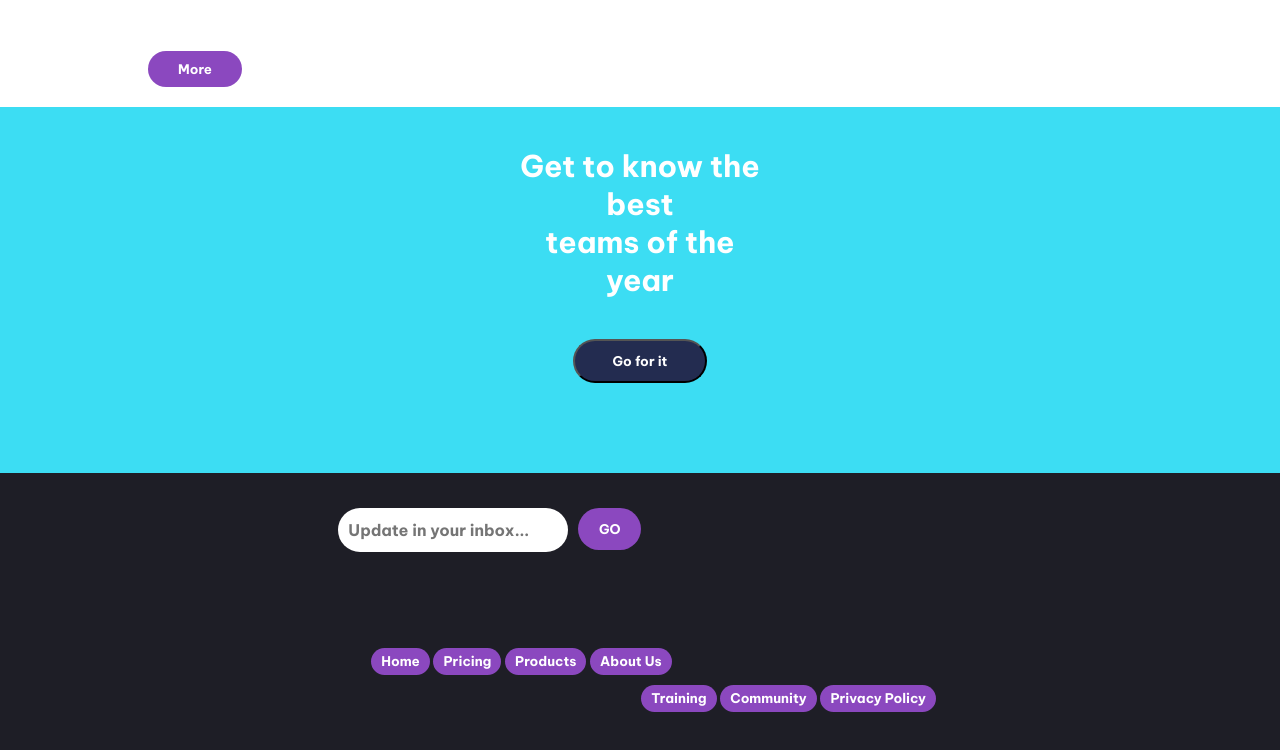
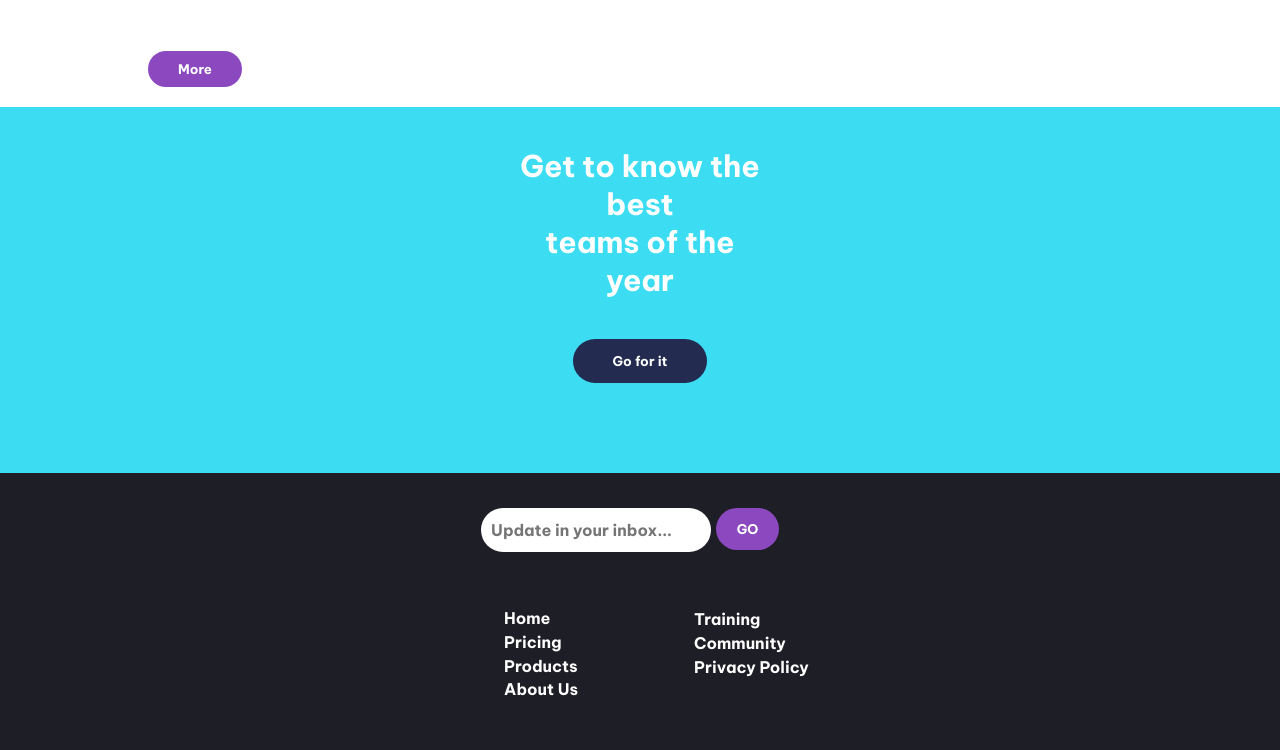
Before and after one commit to Ignacioaj131982/trabajo-final, a plain HTML site: page index.html in a window 1280 px wide. Shown: the part 2153-2903 px from the top of the page. Drawn offline with nearby package versions, Linux system fonts and the light colour scheme.

Commit message:
ul de footer terminado

```diff
--- a/CSS/styles.css
+++ b/CSS/styles.css
@@ -243,6 +243,7 @@ width: 134px;
 height: 44px;
 border-radius: 50px;
 font-weight: 500px;
+border: none;
 }
 
 .pie {
@@ -263,6 +264,7 @@ footer .pie input[type="text"] {
 width: 230px;
 height: 44px;
 position: relative;
+left: 50px;
 bottom: 150px;
 border-radius: 50px;
 padding: 10px;
@@ -281,6 +283,7 @@ color: white;
   padding: 10px 10px;
   margin-left: 10px;
   position: relative;
+  left: 45px;
   bottom: 150px;
   cursor: pointer;
 }
@@ -288,24 +291,42 @@ color: white;
 button[type="submit"]:hover {
     background-color: #1E8CAC;
 }
+
 .footer-nav {
+position: relative;
+top: -20px;
+
+}
+ul {
+    list-style-type: none;
+    color: #FFFFFF;
+}
+
+.left_column {
+position: relative;
+top: 30px;
+right: 230px;
 
 }
 
-.footer-nav button {
-margin: 5px 0;
-padding: 5px 10px;
-background-color: #8B48BF;
-color: white;
-border: none;
-border-radius: 50px;
-cursor: pointer;
+.left_column li {
+line-height: 23.8px;
+}
+.left_column li a {
+color: #FFFFFF;
+font-size: 16px;
+list-style-type: none;
+
+text-decoration: none;
+font-weight: 400px;
 }
 
-.footer-nav button:hover {
-background-color: #1E8CAC;
+.right_column {
+position: relative;
+top: -64px;
+right: 40px;
 }
-.left_column {
-position: relative;
-right: 270px;
+
+.right_column li {
+    line-height: 23.8px;
 }
--- a/index.html
+++ b/index.html
@@ -103,19 +103,25 @@
 <input type="text" placeholder="Update in your inbox...">
 <button type="submit">GO</button>
 </form>
-<nav class="footer-nav">
+<div class="footer-nav">
+<nav>
 <div class="left_column">
-<button>Home</button>
-<button>Pricing</button>
-<button>Products</button>
-<button>About Us</button>
+<ul>
+<li><a href="#">Home</a></li>
+<li><a href="#">Pricing</a></li>
+<li><a href="#">Products</a></li>
+<li><a href="#">About Us</a></li>
+</ul>
 </div>
 <div class="right_column">
-<button>Training</button>
-<button>Community</button>
-<button>Privacy Policy</button>
+<ul>
+<li>Training</li>
+<li>Community</li>
+<li>Privacy Policy</li>
+</ul>
 </div>
 </nav>
+</div>
 </div>
 </footer>
 
```
